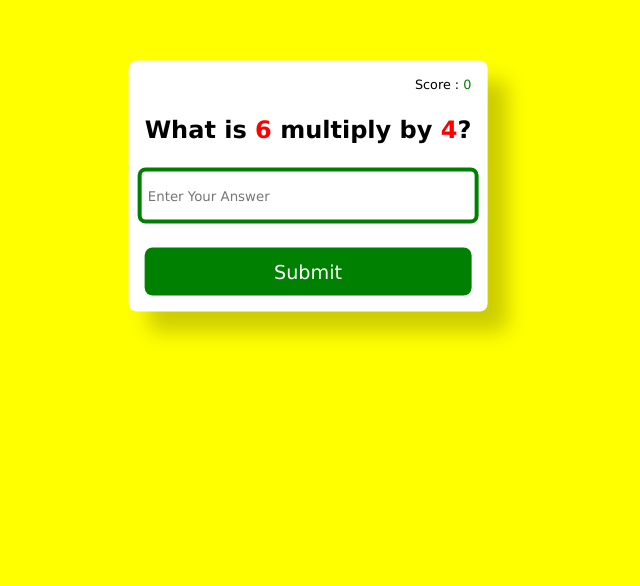
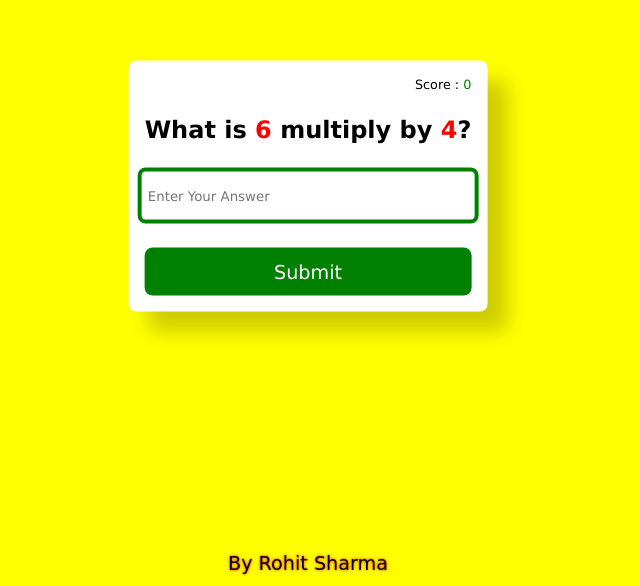
Before and after one commit to rohit7318/multiplication-quiz, a plain HTML site: page index.html in a window 1280 px wide. Shown: the part 214-800 px from the top of the page, without its empty margins (332-972 px from the left). Drawn offline with Linux system fonts and the light colour scheme.

Commit message:
added footer

```diff
--- a/index.html
+++ b/index.html
@@ -17,6 +17,7 @@
         <button id="submit">Submit</button>
     </div>
 
+    <footer>By Rohit Sharma</footer>
     <script src="index.js"></script>
 </body>
 </html>
--- a/style.css
+++ b/style.css
@@ -97,6 +97,21 @@ input[type="number"]::-webkit-outer-spin-button
     cursor: pointer;
 }
 
+footer
+{
+    font-family: cursive , Verdana, Geneva, Tahoma, sans-serif;
+    font-size: 1.2rem;
+    position: absolute;
+    bottom: 0;
+    left: 50%;
+    transform: translate(-50%,-50%);
+    white-space: nowrap;
+    text-transform: capitalize;
+    text-shadow: 0px  0px 3px red;
+    /* text-decoration: indigo; */
+    /* right: 0; */
+}
+
 @media (min-width:200px) and (max-width:700px)
 {
 
@@ -111,4 +126,9 @@ input[type="number"]::-webkit-outer-spin-button
         min-width: 80%;
     }
 
+    footer
+    {
+        font-size: 2rem;
+    }
+
 }
```
